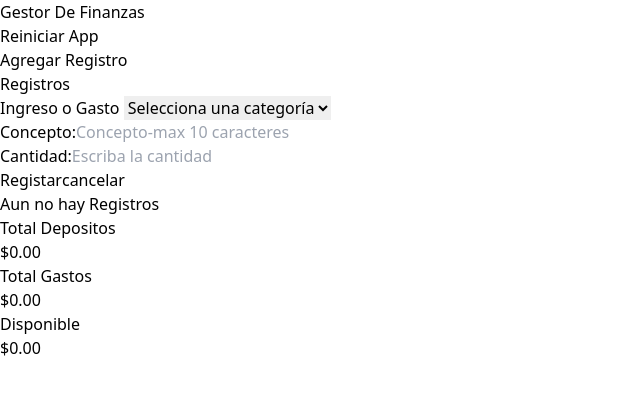
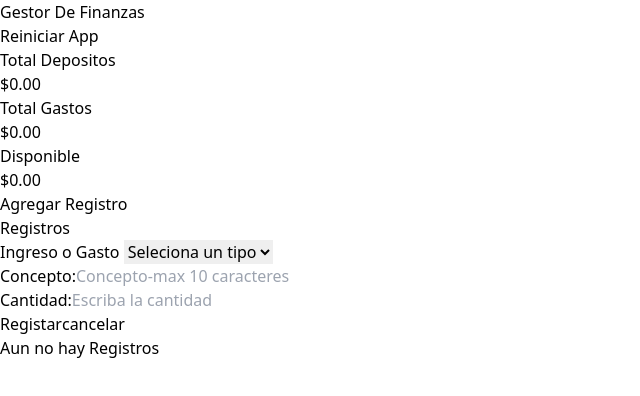
Before and after one commit to DeltechArch/GestorFinanzas, a React (Vite) app: page / in a window 1280 px wide. Both pictures are taken after a click on the button "Agregar Registro". Shown: the top 396 px of the page, without its empty margins (0-640 px from the left). Built offline with nearby package versions, Linux system fonts and the light colour scheme.

Commit message:
moviendo display para verse arriba

```diff
--- a/src/App.jsx
+++ b/src/App.jsx
@@ -24,7 +24,9 @@ function App() {
     <>
       <Header />
 
-
+      <DisplayTotal
+        registros={registros}
+      />
 
 
 
@@ -40,9 +42,7 @@ function App() {
 
 
 
-      <DisplayTotal
-        registros={registros}
-      />
+
 
 
 
--- a/src/components/RegistrosForm.jsx
+++ b/src/components/RegistrosForm.jsx
@@ -57,7 +57,7 @@ export default function DepositosForm({ handleAgregarRegistro }) {
                 />
 
                 {visible && (
-                    <form onSubmit={handleSubmit} className="absolute top-32  py-4 px-5 text-white bg-green-700"
+                    <form onSubmit={handleSubmit} className="absolute top-48  py-4 px-5 text-white bg-green-700"
 
                     >
                         <h2 className=' text-center font-black text-lg md:text-2xl mb-1 p-1 uppercase'>Registros</h2>
@@ -71,8 +71,8 @@ export default function DepositosForm({ handleAgregarRegistro }) {
                                 value={tipo}
                                 onChange={(e) => setTipo(e.target.value)}
                             >
-                                <option value="">Selecciona una categoría</option>
-                                <option value="deposito">Ingresos</option>
+                                <option value="seleccionar">Seleciona un tipo</option>
+                                <option value="ingresos">Ingresos</option>
                                 <option value="gastos">Gasto</option>
 
 
--- a/src/components/ShowRegistros.jsx
+++ b/src/components/ShowRegistros.jsx
@@ -16,21 +16,15 @@ export default function Registros({ registros, setRegistros }) {
         <div className=' grid grid-cols-1 w-72 justify-center mx-auto m-5 p-1'>
             {registros.length > 0 ? (
                 <>
-                    <h2 className='text-center font-black  mb-1'>Registros guardados:</h2>
-                    <div className=" w-full grid grid-cols-4 items-center  text-center p-1 text-xs font-black">
-                        <p>Tipo</p>
-                        <p>Concepto</p>
-                        <p>Cantidad</p>
+                    <h2 className='text-center text-3xl font-black uppercase mb-1'>Registros guardados</h2>
 
-
-                    </div>
 
                     <div className=" w-full h-96 overflow-y-auto overflow-x-hidden">
 
                         {registros.map((registro, index) => (
 
 
-                            <div key={index} className={`w-full ${registro.tipo === 'deposito' ? 'bg-green-600' : 'bg-red-600'} text-sm text-center grid grid-cols-3 p-1 mb-2 items-center border border-gray-300 rounded-lg shadow-md `}>
+                            <div key={index} className={`w-full ${registro.tipo === 'ingresos' ? 'bg-green-600' : 'bg-red-600'} text-sm text-center grid grid-cols-3 p-1 mb-2 items-center border border-gray-300 rounded-lg shadow-md `}>
 
                                 <div className=" grid grid-cols-1 gap-y-1 text-white font-black ">
                                     <p  className=" p-1">{registro.tipo}</p>
```
Lines whose indentation alone changed are shown as unchanged.
